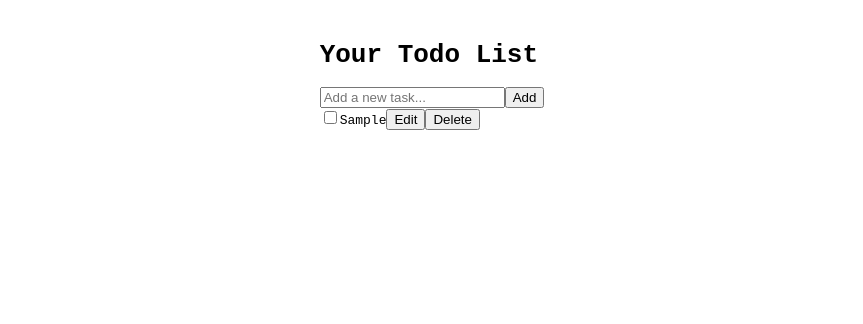
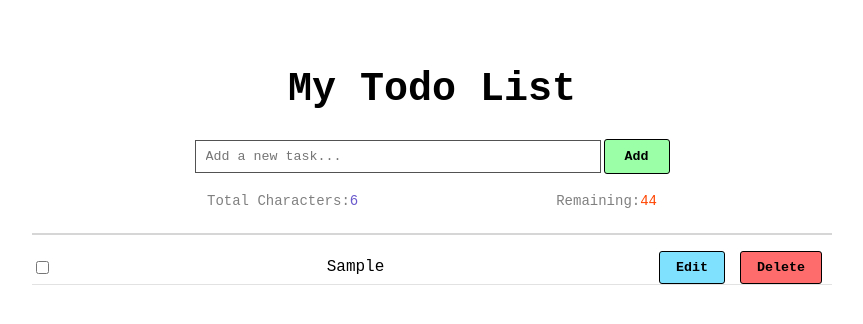
Before and after one commit to addrinputra/Awesome-Todo-List, a React (Vite) app: page / in a window 1280 px wide. Both pictures are taken after typing "Sample" into the empty fields and a click on the button "Add". Shown: the top 324 px of the page, without its empty margins (208-1071 px from the left). Built offline with nearby package versions, Linux system fonts and the light colour scheme.

Commit message:
Adding styling and character counter

```diff
--- a/src/components/TodoBody.jsx
+++ b/src/components/TodoBody.jsx
@@ -4,21 +4,22 @@ export default function TodoBody(props) {
   const { tasks, checkedTask, handleEditTask, deleteTask } = props;
 
   return (
-    <section>
+    <section className='tasksBody'>
         {tasks.map((taskList, index) => {
           return(
-            <div key={index}>
+            <div key={index} className='taskList'>
               <input
                 type="checkbox"
                 checked={taskList.checked}
                 onChange={(event) => checkedTask(event, index)}
               />
-              <span>{taskList.name}</span>
-              <button onClick={() => handleEditTask(index)}>
+              <span className='taskName'>{taskList.name}</span>
+              <button onClick={() => handleEditTask(index)} className='editButton'>
                 Edit
               </button>
               <button
                 onClick={() => deleteTask(index)}
+                className='deleteButton'
               >
                 Delete
               </button>
--- a/src/components/TodoEdit.jsx
+++ b/src/components/TodoEdit.jsx
@@ -4,7 +4,7 @@ export default function TodoEdit(props) {
   const { saveEditTask, editTaskValue, setEditTaskValue} = props
 
   return (
-    <div>
+    <div className='editForm'>
       <h2>Editing Task...</h2>
       <div>
         <input
--- a/src/components/TodoInput.jsx
+++ b/src/components/TodoInput.jsx
@@ -1,21 +1,75 @@
 import PropTypes from 'prop-types'
+import { useEffect, useRef, useState } from 'react';
 
 export const TodoInput = (props) => {
 
   const { newTask, addTasks, handleInputChange } = props;
 
+  const inputRef = useRef(null);
+  const [totalCount, setTotalCount] = useState(0);
+  const [remainingCount, setRemainingCount] = useState(50);
+
+  // const inputEl = document.getElementById('inputElement');
+  // const totalCounterEl = document.getElementById('total-counter');
+  // const remainingCounterEl = document.getElementById('remaining-counter');
+
+  // inputEl.addEventListener('keyup', () => {
+  //   updateCounter()
+  // })
+
+  // updateCounter()
+
+  // function updateCounter() {
+  //   totalCounterEl.innerText = inputEl.value.length;
+  //   remainingCounterEl.innerText = inputEl.getAttribute('maxLength') - inputEl.value.length
+  // }
+
+  // Update counter whenever input changes
+  function updateCounter() {
+    const inputValue = inputRef.current.value;
+    const maxLength = inputRef.current.maxLength;
+    setTotalCount(inputValue.length);
+    setRemainingCount(maxLength - inputValue.length)
+  }
+
+  // Attach evebt listener to the input field
+  useEffect(() => {
+    const inputElement = inputRef.current;
+    inputElement.addEventListener('keyup', updateCounter)
+
+    // Cleanup listener when component unmounts
+    return () => {
+      inputElement.removeEventListener('keyup', updateCounter);
+    }
+  }, [])
+
   return (
-    <div>
+    <>
+      <div className='inputList'>
         <input
           type="text"
           placeholder="Add a new task..."
-        onChange={handleInputChange}
+          onChange={(e) => {
+            handleInputChange(e);
+            updateCounter();
+          }}
           value={newTask}
+          maxLength={50}
+          ref={inputRef}
         />
         <button onClick={addTasks}>
           Add
         </button>
       </div>
+      <div className="counter-container">
+      <p>Total Characters:
+        <span className="total-counter">{totalCount}</span>
+      </p>
+      <p>Remaining:
+        <span className="remaining-counter">{remainingCount}</span>
+      </p>
+    </div>
+  </>
   )
 }
 
--- a/src/components/TodoList.jsx
+++ b/src/components/TodoList.jsx
@@ -86,7 +86,7 @@ export const TodoList = () => {
   return (
     <>
       <header>
-        <h1>Your Todo List</h1>
+        <h1>My Todo List</h1>
         <TodoInput
           newTask={newTask}
           addTasks={addTasks}
--- a/src/index.css
+++ b/src/index.css
@@ -5,5 +5,134 @@ body {
 }
 
 header {
+  display: flex;
+  flex-direction: column;
+  justify-content: center;
+  align-items: center;
+  text-align: center;
   margin-top: 2rem;
+  margin-bottom: 1rem;
+  min-width: 800px;
+  border-bottom: 2px solid #d6d6d6;
 }
+
+header h1 {
+  font-size: 40px;
+}
+
+.inputList {
+  width: 60%;
+}
+
+.inputList input {
+  width: 80%;
+  padding: 8px 10px;
+  border: 1px solid #525252;
+  font-family: monospace;
+}
+
+.inputList input:hover {
+  border: 1px solid black;
+}
+
+.inputList input:focus {
+  border: 1px solid black;
+}
+
+.inputList button {
+  color: #000000;
+  font-weight: bold;
+  outline: #000;
+  background-color: #9affa7;
+  border: 1px solid #000;
+  border-radius: 3px;
+  cursor: pointer;
+  padding: 9px 20px;
+  margin-left: 3px;
+  font-family: monospace;
+}
+
+.inputList button:hover {
+  opacity: 0.7;
+}
+
+.counter-container {
+  display: flex;
+  width: 450px;
+  justify-content: space-between;
+  align-items: center;
+  margin: 5px 0 10px 0;
+}
+
+.counter-container p {
+  font-size: 14px;
+  color: gray;
+}
+
+.total-counter {
+  color: slateblue;
+}
+
+.remaining-counter {
+  color: orangered;
+}
+
+.tasksBody {
+  display: flex;
+  flex-direction: column;
+  justify-content: center;
+  align-items: center;
+  text-align: center;
+  max-width: 800px;
+}
+
+.taskList {
+  margin-bottom: 10px;
+  min-width: 800px;
+  max-width: 800px;
+  border-bottom: 1px solid hsla(0, 0%, 85%, 0.75);
+  display: flex;
+  align-items: center;
+}
+
+.taskName {
+  flex: 1;
+  font-size: 16px;
+  margin-left: 5px;
+  max-width: 100%;
+  overflow: hidden;
+}
+
+.editButton {
+  background-color: #80e1ff;
+  font-weight: bold;
+  outline: none;
+  border: 1px solid black;
+  border-radius: 3px;
+  padding: 8px 16px;
+  margin-left: 5px;
+  margin-right: 15px;
+  cursor: pointer;
+  font-family: monospace;
+}
+
+.deleteButton {
+  margin-right: 10px;
+  background-color: #ff6c6c;
+  /* color: white; */
+  font-weight: bold;
+  outline: none;
+  border: 1px solid black;
+  border-radius: 3px;
+  padding: 8px 16px;
+  cursor: pointer;
+  font-family: monospace;
+}
+
+.editButton:hover {
+  opacity: 0.5;
+}
+
+.deleteButton:hover {
+  opacity: 0.5;
+}
```
Lines whose indentation alone changed are shown as unchanged.
